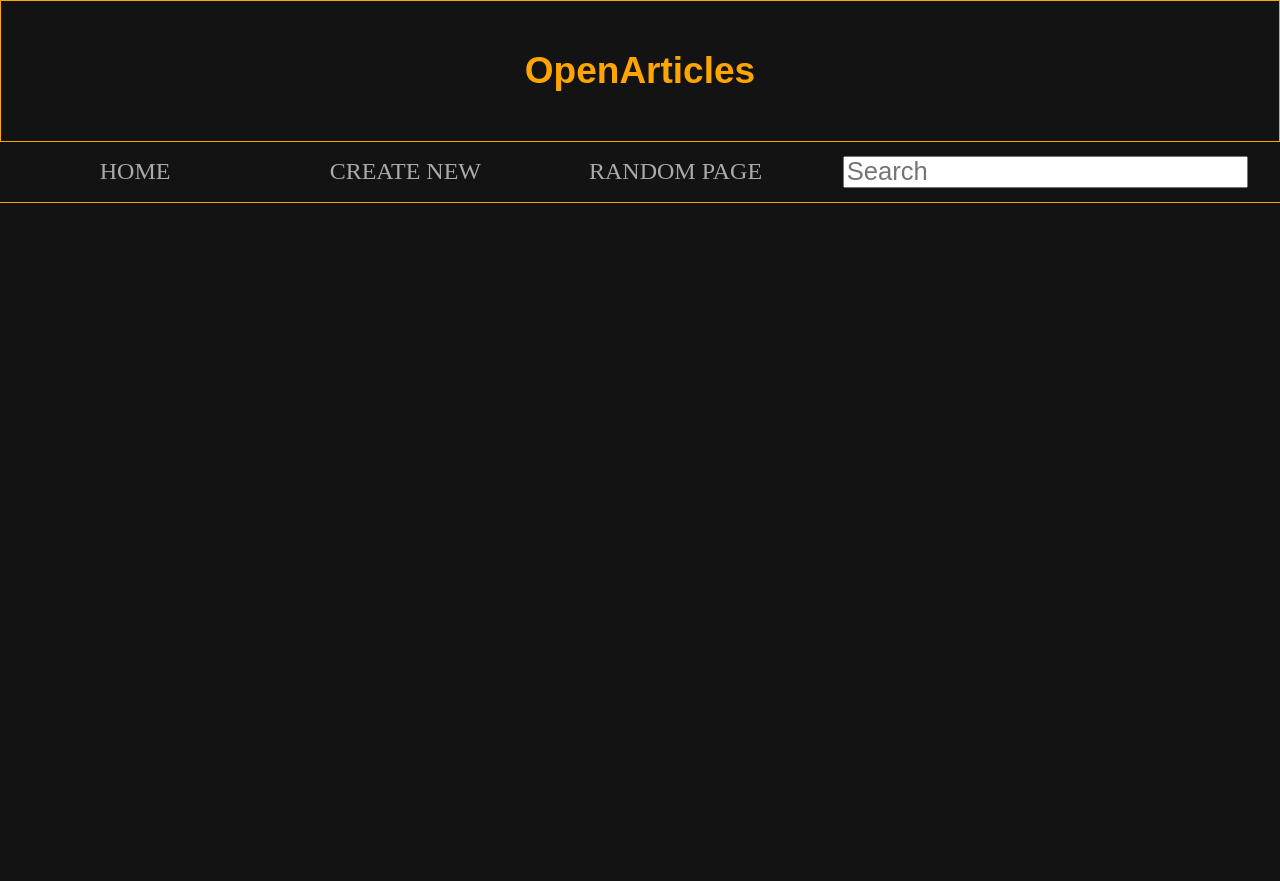
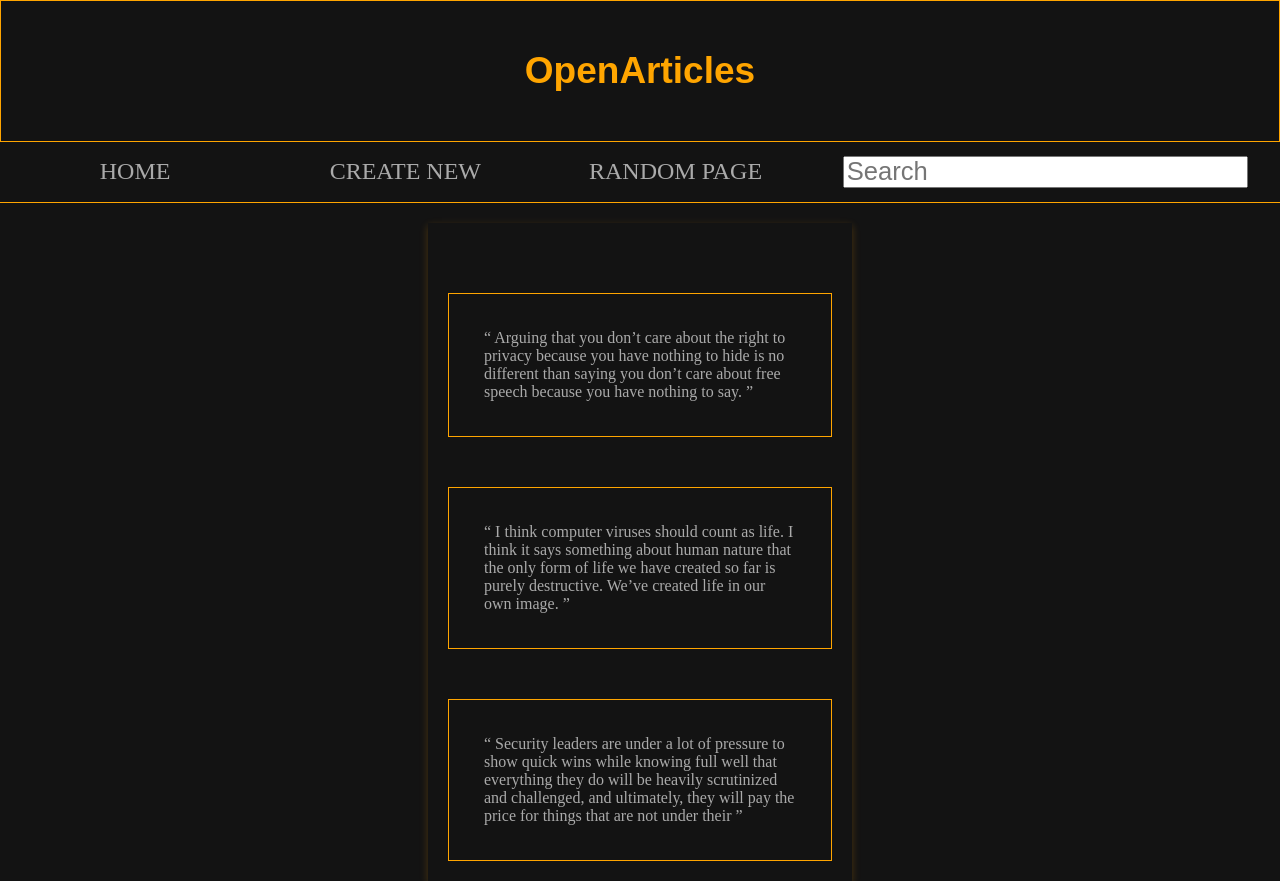
Before and after one commit to daud0x0/OpenArticles, a Django app: page / in a window 1280 px wide. Before the commit the page ends 203 px from the top, so only its background shows below. Run offline with Django 4.2, Linux system fonts and the light colour scheme.

Commit message:
add more content

```diff
--- a/OpenArticles/articles/static/articles/style.css
+++ b/OpenArticles/articles/static/articles/style.css
@@ -76,3 +76,17 @@ input[type="submit"] {
   border: 0;
   color: white;
 }
+
+main {
+	width: 30%;
+	margin: 0 auto;
+	padding: 20px;
+	box-shadow: rgba(255, 165, 0, 0.24) 0px 3px 8px;
+}
+
+.quote{
+	padding: 35px;
+	margin: 0 auto;
+	border: 1px solid orange;
+	margin-top: 50px;
+}
--- /dev/null
+++ b/OpenArticles/articles/templates/articles/create.html
@@ -0,0 +1,2 @@
+hello world
+working...
--- a/OpenArticles/articles/templates/articles/index.html
+++ b/OpenArticles/articles/templates/articles/index.html
@@ -10,11 +10,29 @@
 	<nav>
 		<ul>
 			<li><a href="/">Home</a></li>
-			<li><a href="/">Create New</a></li>
+			<li><a href="{% url 'create' %}">Create New</a></li>
 			<li><a href="/">Random Page</a></li>
 		</ul>
 		<form action="" method="get">
 			<input type="search" placeholder="Search" name="q">
 		</form>
 	</nav>
+
+	<main>
+		<div class="quote">
+			<q>
+				Arguing that you don’t care about the right to privacy because you have nothing to hide is no different than saying you don’t care about free speech because you have nothing to say.
+			</q>
+		</div>
+		<div class="quote">
+			<q>
+			I think computer viruses should count as life. I think it says something about human nature that the only form of life we have created so far is purely destructive. We’ve created life in our own image.
+			</q>
+		</div>
+
+		<div class="quote">
+			<q>
+				Security leaders are under a lot of pressure to show quick wins while knowing full well that everything they do will be heavily scrutinized and challenged, and ultimately, they will pay the price for things that are not under their
+			</q>
+	</main>
 {% endblock %}
--- a/OpenArticles/articles/urls.py
+++ b/OpenArticles/articles/urls.py
@@ -2,5 +2,6 @@ from django.urls import path
 from . import views
 
 urlpatterns = [
-        path('', views.index, name="index"),
+        path("", views.index, name="index"),
+        path("create", views.createPage, name="create"),
         ]
--- a/OpenArticles/articles/views.py
+++ b/OpenArticles/articles/views.py
@@ -5,3 +5,7 @@ from django.http import HttpResponse
 
 def index(request):
     return render(request, "articles/index.html")
+
+
+def createPage(request):
+    return render(request, "articles/index.html"),
```
Also changed, not shown: 1 other file.
